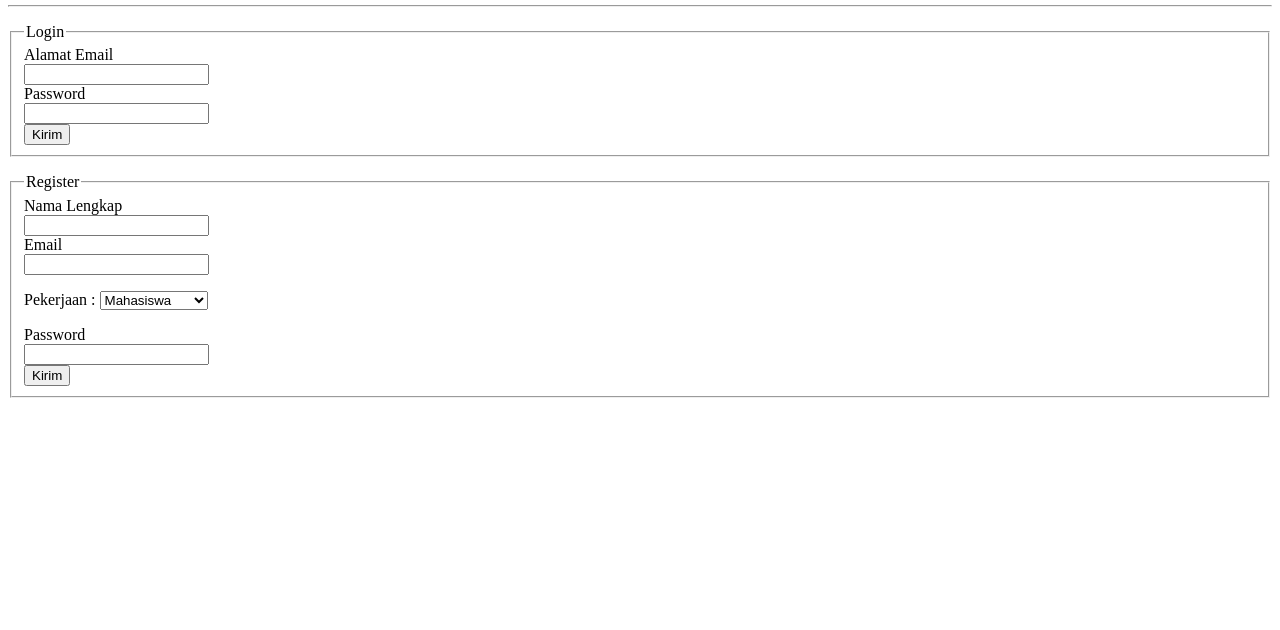
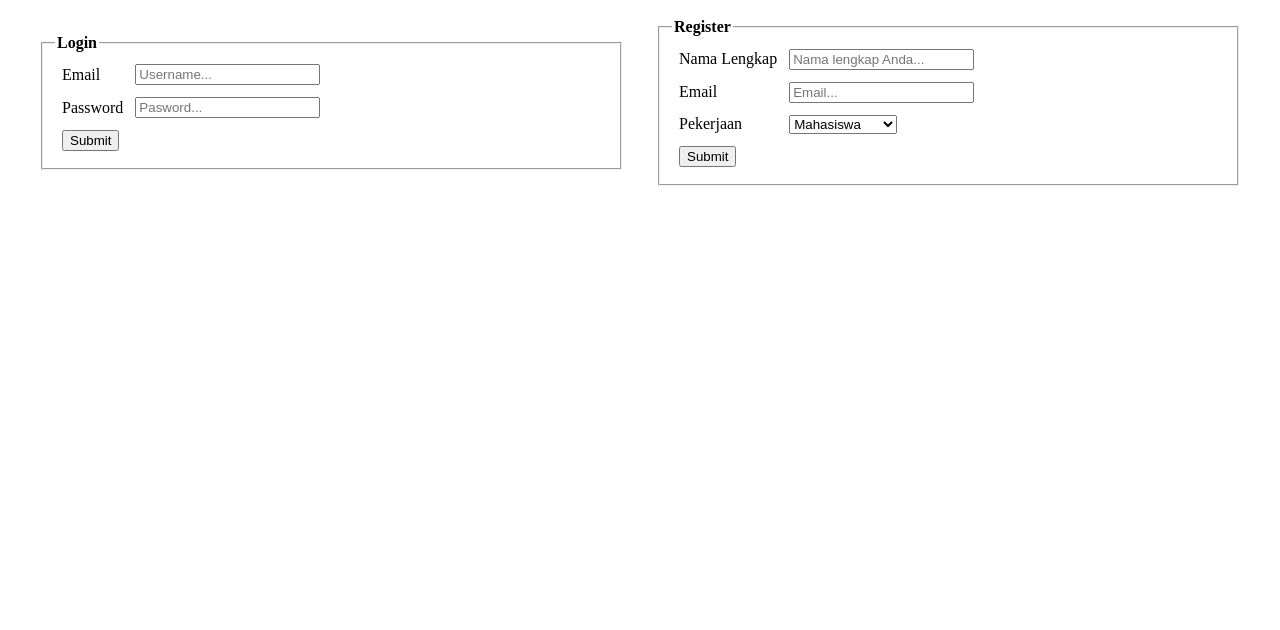
Before and after one commit to ifs21054-itdel/pabwe-praktikum1, a plain HTML site: page login.html in a window 1280 px wide. Shown: the part 170-800 px from the top of the page. Drawn offline with Linux system fonts and the light colour scheme.

Commit message:
login.html

```diff
--- a/login.html
+++ b/login.html
@@ -1,13 +1,11 @@
 <!DOCTYPE html>
-<html lang="id">
+<html lang="en">
   <head>
     <meta charset="UTF-8" />
-    <title>Login</title>
+    <title>LOGIN tapi bukan Logika Informatika</title>
   </head>
-  <body>
   <header>
     <h1>Login</h1>
-
     <nav>
       <a href="index.html">Home</a>
       <a href="blog.html">Blog</a>
@@ -15,49 +13,86 @@
       <a href="contact.html">Contact Us</a>
       <a href="login.html">Login</a>
     </nav>
+    <h3>Oleh Angelika Ruth Simatupang</h3>
   </header>
-    <hr />
-    <main>
-      <form>
-        <caption>
-          <h2>Login</h2>
-          <hr />
-        </caption>
-        <p align="center">
+  <body>
+    <table width="100%" cellspacing="30px">
+      <tr>
+        <td width="50%">
           <fieldset>
-          <legend>Login</legend>
+            <legend><strong>Login</strong></legend>
+            <table cellpadding="5">
               <tr>
-            <td><label for="email">Alamat Email</label><br/></td>
-            <td><input type="email" id="email" name="email" /><br/></td>
+                <td><label for="email">Email</label></td>
+                <td>
+                  <input
+                    type="text"
+                    name="email"
+                    id="email"
+                    placeholder="Username..."
+                  />
+                </td>
               </tr>
               <tr>
-            <td><label for="password">Password</label><br/></td>
-            <td><input type="password" id="password" name="password" /><br/></td>
+                <td><label for="password">Password</label></td>
+                <td>
+                  <input
+                    type="password"
+                    name="password"
+                    id="password"
+                    placeholder="Pasword..."
+                  />
+                </td>
               </tr>
-          <input type="submit" value="Kirim" />
+              <tr>
+                <td><input type="submit" value="Submit" /></td>
+              </tr>
+            </table>
           </fieldset>
-        </p>
+        </td>
+        <td width="50%">
           <fieldset>
-            <legend>Register</legend>
-            <label for="name">Nama Lengkap </label><br/>
-            <input type="text" name="email" /><br/>
-            <label for="email">Email </label><br/>
-            <input type="text" name="email" /><br/>
-            <p>
-              Pekerjaan :
-              <select>
-                <option>Mahasiswa</option>
-                <option>Asisten Dosen</option>
-                <option>Asisten Dosen</option>
+            <legend><strong>Register</strong></legend>
+            <table cellpadding="5">
+              <tr>
+                <td><label for="fullname">Nama Lengkap</label></td>
+                <td>
+                  <input
+                    type="text"
+                    name="fullname"
+                    id="fullname"
+                    placeholder="Nama lengkap Anda..."
+                  />
+                </td>
+              </tr>
+              <tr>
+                <td><label for="Email">Email</label></td>
+                <td>
+                  <input
+                    type="text"
+                    name="email"
+                    id="email"
+                    placeholder="Email..."
+                  />
+                </td>
+              </tr>
+              <tr>
+                <td><label for="job">Pekerjaan</label></td>
+                <td>
+                  <select name="job" id="">
+                    <option value="mahasiswa">Mahasiswa</option>
+                    <option value="dosen">Dosen</option>
+                    <option value="asdos">Asisten Dosen</option>
                   </select>
-            </p>
-            <label for="password">Password </label><br/>
-            <input type="password" name="password" /><br />
-            <input type="submit" value="Kirim" />
+                </td>
+              </tr>
+              <tr>
+                <td><input type="submit" value="Submit" /></td>
+              </tr>
+            </table>
           </fieldset>
+        </td>
+      </tr>
     </table>
-        </tr>
-      </form>
-    </main>
   </body>
 </html>
```
Lines whose indentation alone changed are shown as unchanged.
